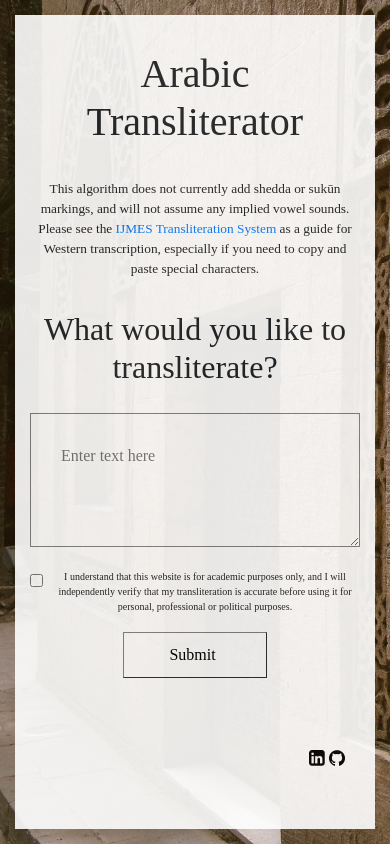
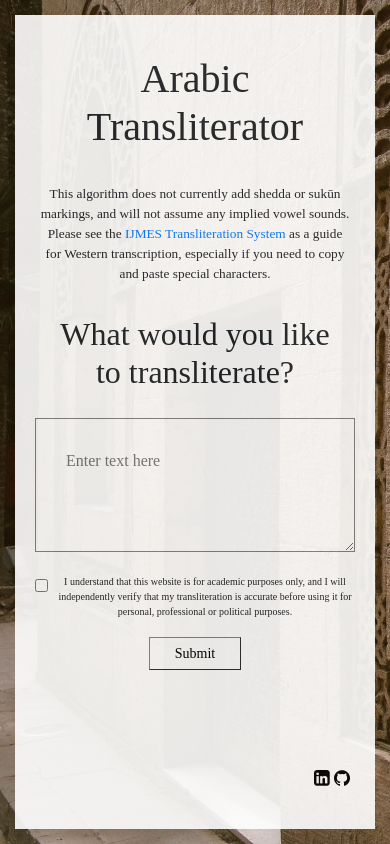
Before and after one commit to maggierphunt/arabic-transcriber, a Flask app: page / in a window 390 px wide. Run offline with Flask 2, Linux system fonts and the light colour scheme; some libraries are stand-ins or nearby versions; some web fonts are replaced.

Commit message:
css and display for mobile fixes

```diff
--- a/static/css/transliterator_stylesheet.css
+++ b/static/css/transliterator_stylesheet.css
@@ -37,12 +37,13 @@ color: black;
 border-color: gray;
 font-family: 'Markazi Text', serif;
 padding-left: 45px;
-padding-right: 50px;
+padding-right: 45px;
 padding-top: 10px;
 padding-bottom: 10px;
 align-self: center;
 text-align: center ;
 margin:0 auto;
+font-size: 20px;
 }
 
 .text-box {
@@ -168,7 +169,6 @@ button a:active {
         font-size: 10px;
     }
 
-
     .credit-text {
         font-size: 8px;
     }
@@ -180,11 +180,17 @@ button a:active {
   footer {
     margin-bottom: 0px;
     width: calc(100% - 75px);
+    height: 80px;
     }
 
+    .main_content {
+        padding-bottom: 30px;
+        overflow: scroll;
+        height: calc(90% - 80px);
+    }
 
     .content_box {
-        padding: 15px;
+        padding: 20px;
         margin-top: 15px;
         margin-bottom: 15px;
         margin-left: 15px;
@@ -196,7 +202,14 @@ button a:active {
         height:16px;
     }
 
-    .coffee-container {
-        width: 50px;
-    }
+    .submit-button {
+        padding-left: 25px;
+        padding-right: 25px;
+        padding-top: 5px;
+        padding-bottom: 5px;
+        align-self: center;
+        text-align: center ;
+        margin:0 auto;
+        font-size: 14px;
+        }
 }
--- a/templates/index.html
+++ b/templates/index.html
@@ -54,7 +54,7 @@
 </div>
         <footer>
             <div class="footer-flex">
-            <div class="footer-layer coffee-container">
+            <div class="footer-layer">
                 <script type="text/javascript" src="https://cdnjs.buymeacoffee.com/1.0.0/button.prod.min.js" data-name="bmc-button" data-slug="maggierph" data-color="#ffffff" data-emoji=""  data-font="Cookie" data-text="Buy me a coffee" data-outline-color="#000000" data-font-color="#000000" data-coffee-color="#FFDD00">
 
                 </script></div>
```
